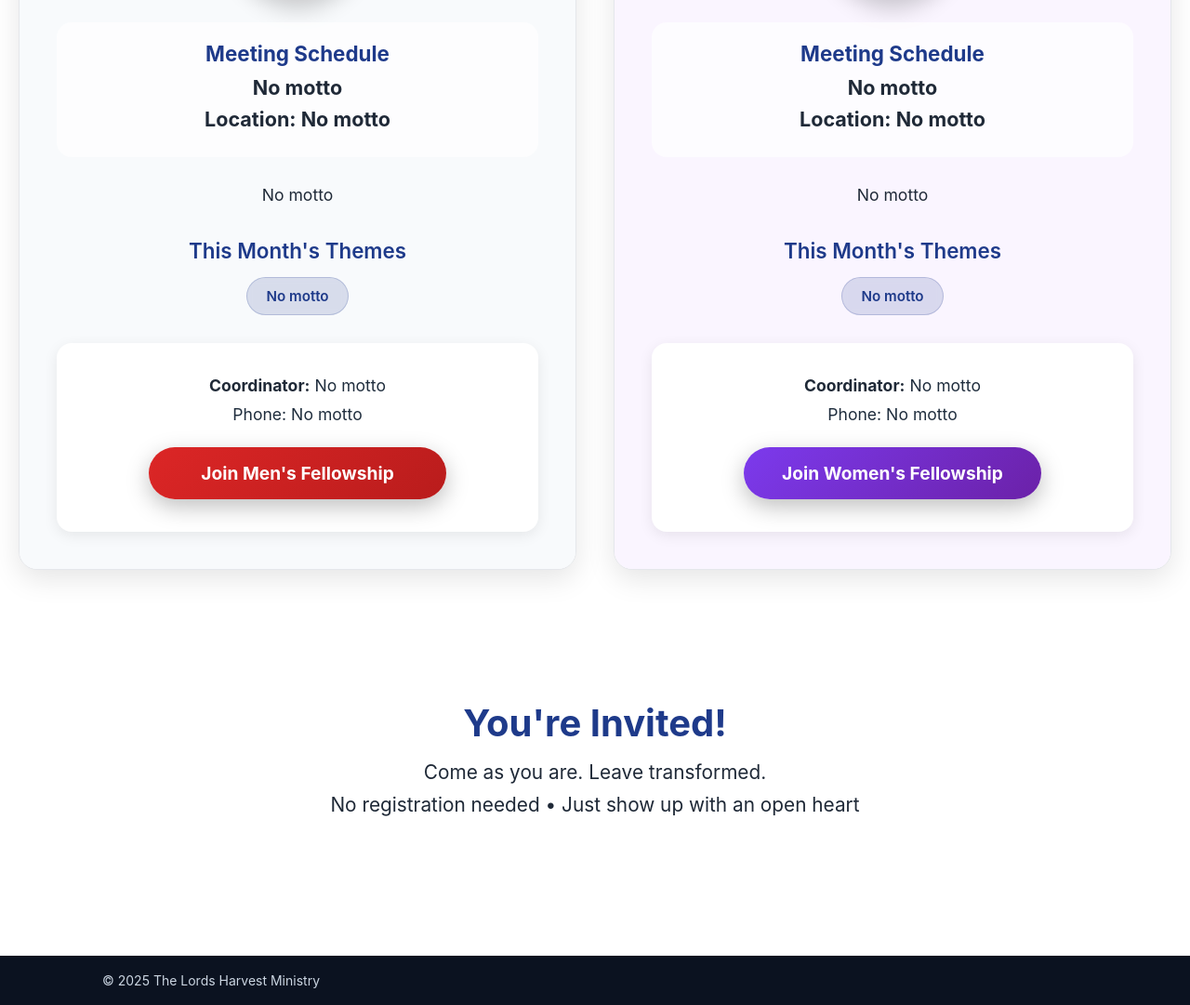
After one commit to GorddyTheFilmigo/HarvestMinistry, a Flask app: page /fellowship in a window 1280 px wide. The commit adds this page. Shown: the part 895-1976 px from the top of the page at 93% size. Run offline with Flask 3, Linux system fonts and the light colour scheme.

Commit message:
Updated website

```diff
--- a/app.py
+++ b/app.py
@@ -484,6 +484,92 @@ def serve_document(filename):
     else:
         return send_from_directory(DOCUMENT_FOLDER, filename, as_attachment=True)
 
+@app.route("/fellowship")
+def fellowship():
+    data = load_fellowship_data()
+    return render_template("fellowship.html", fellowship=data)
+
+# ==================== MEN'S & WOMEN'S FELLOWSHIP ADMIN ====================
+FELLOWSHIP_DATA_FILE = os.path.join(BASE_DIR, "fellowship_data.json")
+
+def load_fellowship_data():
+    """Load fellowship data — return empty structure if file doesn't exist"""
+    if os.path.exists(FELLOWSHIP_DATA_FILE):
+        try:
+            with open(FELLOWSHIP_DATA_FILE, "r", encoding="utf-8") as f:
+                return json.load(f)
+        except:
+            pass
+    # NO DEFAULT DATA — admin must create it
+    return {
+        "mens": {
+            "title": "",
+            "motto": "",
+            "meeting": "",
+            "venue": "",
+            "leader": "",
+            "phone": "",
+            "description": "",
+            "themes": []
+        },
+        "womens": {
+            "title": "",
+            "motto": "",
+            "meeting": "",
+            "venue": "",
+            "leader": "",
+            "phone": "",
+            "description": "",
+            "themes": []
+        }
+    }
+
+def save_fellowship_data(data):
+    """Save fellowship data"""
+    with open(FELLOWSHIP_DATA_FILE, "w", encoding="utf-8") as f:
+        json.dump(data, f, indent=2, ensure_ascii=False)
+@app.route("/admin-fellowship")
+def admin_fellowship():
+    if not session.get('admin_logged_in'):
+        flash("Please login first", "error")
+        return redirect(url_for("admin_login"))
+    data = load_fellowship_data()
+    return render_template("admin_fellowship.html", fellowship=data)
+
+@app.route("/update-fellowship", methods=["POST"])
+def update_fellowship():
+    if not session.get('admin_logged_in'):
+        return redirect(url_for("admin_login"))
+
+    data = load_fellowship_data()
+
+    # Update from form — will overwrite empty fields
+    data["mens"] = {
+        "title": request.form.get("mens_title", "").strip(),
+        "motto": request.form.get("mens_motto", "").strip(),
+        "meeting": request.form.get("mens_meeting", "").strip(),
+        "venue": request.form.get("mens_venue", "").strip(),
+        "leader": request.form.get("mens_leader", "").strip(),
+        "phone": request.form.get("mens_phone", "").strip(),
+        "description": request.form.get("mens_description", "").strip(),
+        "themes": [t.strip() for t in request.form.get("mens_themes", "").split(",") if t.strip()]
+    }
+
+    data["womens"] = {
+        "title": request.form.get("womens_title", "").strip(),
+        "motto": request.form.get("womens_motto", "").strip(),
+        "meeting": request.form.get("womens_meeting", "").strip(),
+        "venue": request.form.get("womens_venue", "").strip(),
+        "leader": request.form.get("womens_leader", "").strip(),
+        "phone": request.form.get("womens_phone", "").strip(),
+        "description": request.form.get("womens_description", "").strip(),
+        "themes": [t.strip() for t in request.form.get("womens_themes", "").split(",") if t.strip()]
+    }
+
+    save_fellowship_data(data)
+    flash("Fellowship details saved successfully!", "success")
+    return redirect(url_for("admin_fellowship"))
+
 @app.route("/uploads/audio/<filename>")
 def serve_audio(filename):
     return send_from_directory(AUDIO_FOLDER, filename)
--- /dev/null
+++ b/fellowship_data.json
@@ -0,0 +1,26 @@
+{
+  "mens": {
+    "title": "No meeting",
+    "motto": "No motto",
+    "meeting": "No motto",
+    "venue": "No motto",
+    "leader": "No motto",
+    "phone": "No motto",
+    "description": "No motto",
+    "themes": [
+      "No motto"
+    ]
+  },
+  "womens": {
+    "title": "No motto",
+    "motto": "No motto",
+    "meeting": "No motto",
+    "venue": "No motto",
+    "leader": "No motto",
+    "phone": "No motto",
+    "description": "No motto",
+    "themes": [
+      "No motto"
+    ]
+  }
+}
--- /dev/null
+++ b/templates/fellowship.html
@@ -0,0 +1,321 @@
+{% extends "base.html" %}
+{% block title %}Men's & Women's Fellowship | The Lord's Harvest Ministry{% endblock %}
+{% block content %}
+<link href="https://cdn.jsdelivr.net/npm/bootstrap-icons@1.11.3/font/bootstrap-icons.min.css" rel="stylesheet">
+<style>
+  :root {
+    --ministry-primary: #1e3a8a;
+    --ministry-secondary: #3b82f6;
+    --ministry-gold: #f59e0b;
+    --ministry-red: #dc2626;
+    --ministry-purple: #7c3aed;
+    --men-dark: #0f172a;
+    --men-slate: #1e293b;
+    --women-purple: #581c87;
+    --text-dark: #1f2937;
+    --text-muted: #6b7280;
+    --border-color: #e5e7eb;
+    --light-bg: #f8fafc;
+    --purple-bg: #faf5ff;
+  }
+  /* Hero Section */
+  .fellowship-hero {
+    background: linear-gradient(135deg, var(--ministry-primary) 0%, #1e40af 100%),
+                url('{{ url_for("static", filename="images/fellowship-hero.jpg") }}') center/cover no-repeat;
+    color: white;
+    padding: 120px 20px 100px;
+    text-align: center;
+    position: relative;
+    overflow: hidden;
+  }
+  .fellowship-hero::before {
+    content: '';
+    position: absolute;
+    inset: 0;
+    background: rgba(0, 0, 0, 0.5);
+  }
+  .hero-content {
+    position: relative;
+    z-index: 2;
+    max-width: 900px;
+    margin: 0 auto;
+  }
+  .hero-content h1 {
+    font-size: 3.2rem;
+    font-weight: 800;
+    margin-bottom: 16px;
+    text-shadow: 0 4px 15px rgba(0,0,0,0.5);
+  }
+  .hero-content .bible-verse {
+    font-size: 1.6rem;
+    font-style: italic;
+    opacity: 0.95;
+    margin: 20px 0;
+    font-weight: 500;
+  }
+  .hero-content p {
+    font-size: 1.25rem;
+    opacity: 0.9;
+  }
+  /* Fellowship Cards */
+  .fellowship-grid {
+    display: grid;
+    grid-template-columns: repeat(auto-fit, minmax(500px, 1fr));
+    gap: 40px;
+    max-width: 1300px;
+    margin: 60px auto;
+    padding: 0 20px;
+  }
+  .fellowship-card {
+    background: white;
+    border-radius: 20px;
+    overflow: hidden;
+    box-shadow: 0 10px 30px rgba(0,0,0,0.1);
+    transition: all 0.4s ease;
+    border: 1px solid var(--border-color);
+  }
+  .fellowship-card:hover {
+    transform: translateY(-12px);
+    box-shadow: 0 25px 50px rgba(0,0,0,0.18);
+  }
+  .card-header-men {
+    background: linear-gradient(135deg, var(--men-slate) 0%, var(--men-dark) 100%);
+    color: white;
+    padding: 40px 30px;
+    text-align: center;
+  }
+  .card-header-women {
+    background: linear-gradient(135deg, var(--women-purple) 0%, var(--ministry-purple) 100%);
+    color: white;
+    padding: 40px 30px;
+    text-align: center;
+  }
+  .card-header h2 {
+    font-size: 2.2rem;
+    font-weight: 800;
+    margin: 0 0 10px 0;
+  }
+  .card-header p {
+    font-size: 1.2rem;
+    opacity: 0.95;
+    margin: 0;
+  }
+  .card-body {
+    padding: 40px;
+  }
+  .card-body-men { background: var(--light-bg); }
+  .card-body-women { background: var(--purple-bg); }
+  .leader-photo {
+    width: 140px;
+    height: 140px;
+    border-radius: 50%;
+    object-fit: cover;
+    border: 6px solid white;
+    box-shadow: 0 10px 25px rgba(0,0,0,0.2);
+    margin: 0 auto 25px;
+    display: block;
+  }
+  .schedule-info {
+    text-align: center;
+    margin: 25px 0;
+    padding: 20px;
+    background: rgba(255,255,255,0.7);
+    border-radius: 16px;
+  }
+  .schedule-info h4 {
+    font-size: 1.4rem;
+    color: var(--ministry-primary);
+    margin-bottom: 10px;
+  }
+  .schedule-info p {
+    font-size: 1.35rem;
+    font-weight: 700;
+    color: var(--text-dark);
+    margin: 8px 0;
+  }
+  .venue {
+    color: var(--text-muted);
+    font-size: 1.1rem;
+  }
+  .description {
+    font-size: 1.1rem;
+    line-height: 1.8;
+    color: var(--text-dark);
+    text-align: center;
+    margin: 25px 0;
+  }
+  .themes-title {
+    text-align: center;
+    font-size: 1.4rem;
+    color: var(--ministry-primary);
+    margin: 30px 0 15px;
+    font-weight: 600;
+  }
+  .themes-list {
+    display: flex;
+    flex-wrap: wrap;
+    gap: 12px;
+    justify-content: center;
+    margin-bottom: 30px;
+  }
+  .theme-tag {
+    background: rgba(30, 58, 138, 0.15);
+    color: var(--ministry-primary);
+    padding: 10px 20px;
+    border-radius: 50px;
+    font-weight: 600;
+    font-size: 0.95rem;
+    backdrop-filter: blur(5px);
+    border: 1px solid rgba(30, 58, 138, 0.2);
+  }
+  .contact-info {
+    text-align: center;
+    background: white;
+    padding: 25px;
+    border-radius: 16px;
+    box-shadow: 0 4px 15px rgba(0,0,0,0.08);
+  }
+  .contact-info p {
+    margin: 10px 0;
+    font-size: 1.1rem;
+  }
+  .contact-info strong {
+    color: var(--text-dark);
+  }
+  .join-btn {
+    display: block;
+    width: 80%;
+    max-width: 320px;
+    margin: 25px auto 10px;
+    padding: 16px 20px;
+    border-radius: 50px;
+    font-size: 1.2rem;
+    font-weight: 700;
+    text-align: center;
+    text-decoration: none;
+    color: white;
+    box-shadow: 0 8px 25px rgba(0,0,0,0.25);
+    transition: all 0.4s ease;
+  }
+  .join-btn-men {
+    background: linear-gradient(135deg, #dc2626, #b91c1c);
+  }
+  .join-btn-women {
+    background: linear-gradient(135deg, var(--ministry-purple), #6b21a8);
+  }
+  .join-btn:hover {
+    transform: translateY(-4px);
+    box-shadow: 0 15px 35px rgba(0,0,0,0.35);
+  }
+  .fellowship-cta {
+    text-align: center;
+    padding: 80px 20px;
+    background: linear-gradient(135deg, var(--ministry-light), #dbeafe);
+    border-radius: 20px;
+    margin: 60px 20px;
+    max-width: 1300px;
+  }
+  .fellowship-cta h3 {
+    font-size: 2.5rem;
+    color: var(--ministry-primary);
+    margin-bottom: 16px;
+  }
+  .fellowship-cta p {
+    font-size: 1.3rem;
+    color: var(--text-dark);
+    max-width: 700px;
+    margin: 0 auto 10px;
+  }
+  @media (max-width: 768px) {
+    .fellowship-grid { grid-template-columns: 1fr; gap: 30px; }
+    .hero-content h1 { font-size: 2.5rem; }
+    .hero-content .bible-verse { font-size: 1.3rem; }
+    .card-header h2 { font-size: 1.9rem; }
+  }
+</style>
+
+<!-- Hero -->
+<section class="fellowship-hero">
+  <div class="hero-content">
+    <h1>Men's & Women's Fellowship</h1>
+    <p class="bible-verse">“As iron sharpens iron, so one person sharpens another.”</p>
+    <p class="bible-verse">— Proverbs 27:17</p>
+    <p>Grow deeper in faith • Build godly relationships • Impact your world</p>
+  </div>
+</section>
+
+<div class="fellowship-grid">
+  <!-- Men's Fellowship -->
+  <div class="fellowship-card">
+    <div class="card-header-men">
+      <h2>{{ fellowship.mens.title }}</h2>
+      <p>{{ fellowship.mens.motto }}</p>
+    </div>
+    <div class="card-body card-body-men">
+      <img src="{{ url_for('static', filename='images/men-leader.jpg') }}" alt="Men's Leader" class="leader-photo">
+
+      <div class="schedule-info">
+        <h4>Meeting Schedule</h4>
+        <p>{{ fellowship.mens.meeting }}</p>
+        <p class="venue">Location: {{ fellowship.mens.venue }}</p>
+      </div>
+      <p class="description">{{ fellowship.mens.description }}</p>
+
+      <div class="themes-title">This Month's Themes</div>
+      <div class="themes-list">
+        {% for theme in fellowship.mens.themes %}
+          <span class="theme-tag">{{ theme }}</span>
+        {% endfor %}
+      </div>
+
+      <div class="contact-info">
+        <p><strong>Coordinator:</strong> {{ fellowship.mens.leader }}</p>
+        <p>Phone: {{ fellowship.mens.phone }}</p>
+        <a href="tel:{{ fellowship.mens.phone.replace(' ', '').replace('+', '') }}" class="join-btn join-btn-men">
+          Join Men's Fellowship
+        </a>
+      </div>
+    </div>
+  </div>
+
+  <!-- Women's Fellowship -->
+  <div class="fellowship-card">
+    <div class="card-header-women">
+      <h2>{{ fellowship.womens.title }}</h2>
+      <p>{{ fellowship.womens.motto }}</p>
+    </div>
+    <div class="card-body card-body-women">
+      <img src="{{ url_for('static', filename='images/women-leader.jpg') }}" alt="Women's Leader" class="leader-photo">
+
+      <div class="schedule-info">
+        <h4>Meeting Schedule</h4>
+        <p>{{ fellowship.womens.meeting }}</p>
+        <p class="venue">Location: {{ fellowship.womens.venue }}</p>
+      </div>
+      <p class="description">{{ fellowship.womens.description }}</p>
+
+      <div class="themes-title">This Month's Themes</div>
+      <div class="themes-list">
+        {% for theme in fellowship.womens.themes %}
+          <span class="theme-tag">{{ theme }}</span>
+        {% endfor %}
+      </div>
+
+      <div class="contact-info">
+        <p><strong>Coordinator:</strong> {{ fellowship.womens.leader }}</p>
+        <p>Phone: {{ fellowship.womens.phone }}</p>
+        <a href="tel:{{ fellowship.womens.phone.replace(' ', '').replace('+', '') }}" class="join-btn join-btn-women">
+          Join Women's Fellowship
+        </a>
+      </div>
+    </div>
+  </div>
+</div>
+
+<!-- Call to Action -->
+<section class="fellowship-cta">
+  <h3>You're Invited!</h3>
+  <p class="lead">Come as you are. Leave transformed.</p>
+  <p>No registration needed • Just show up with an open heart</p>
+</section>
+{% endblock %}
```
Also changed, not shown: templates/admin_fellowship.html (added, +145 -0 lines), templates/evangelism.html (+22 -19 lines), templates/services.html (+4 -4 lines).
